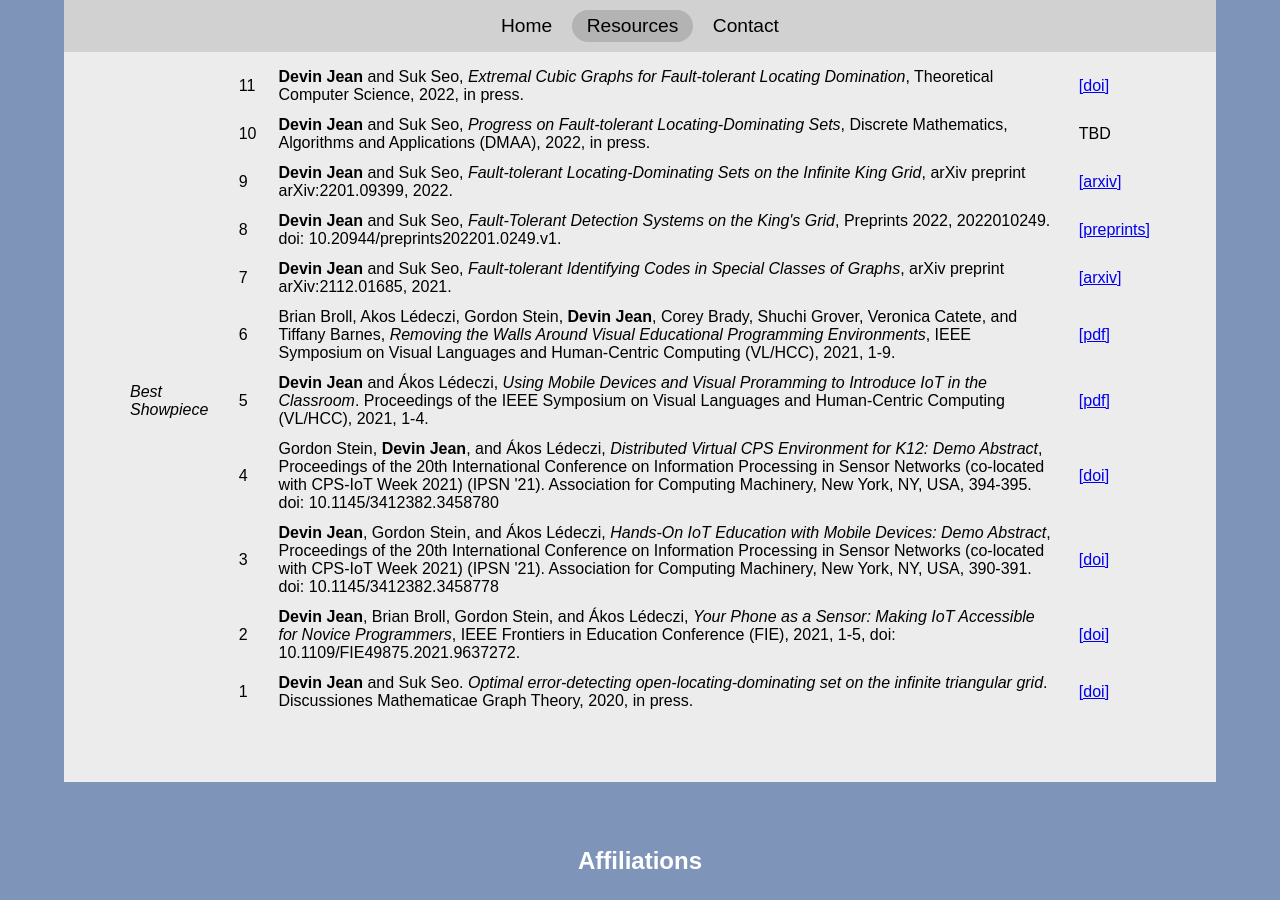
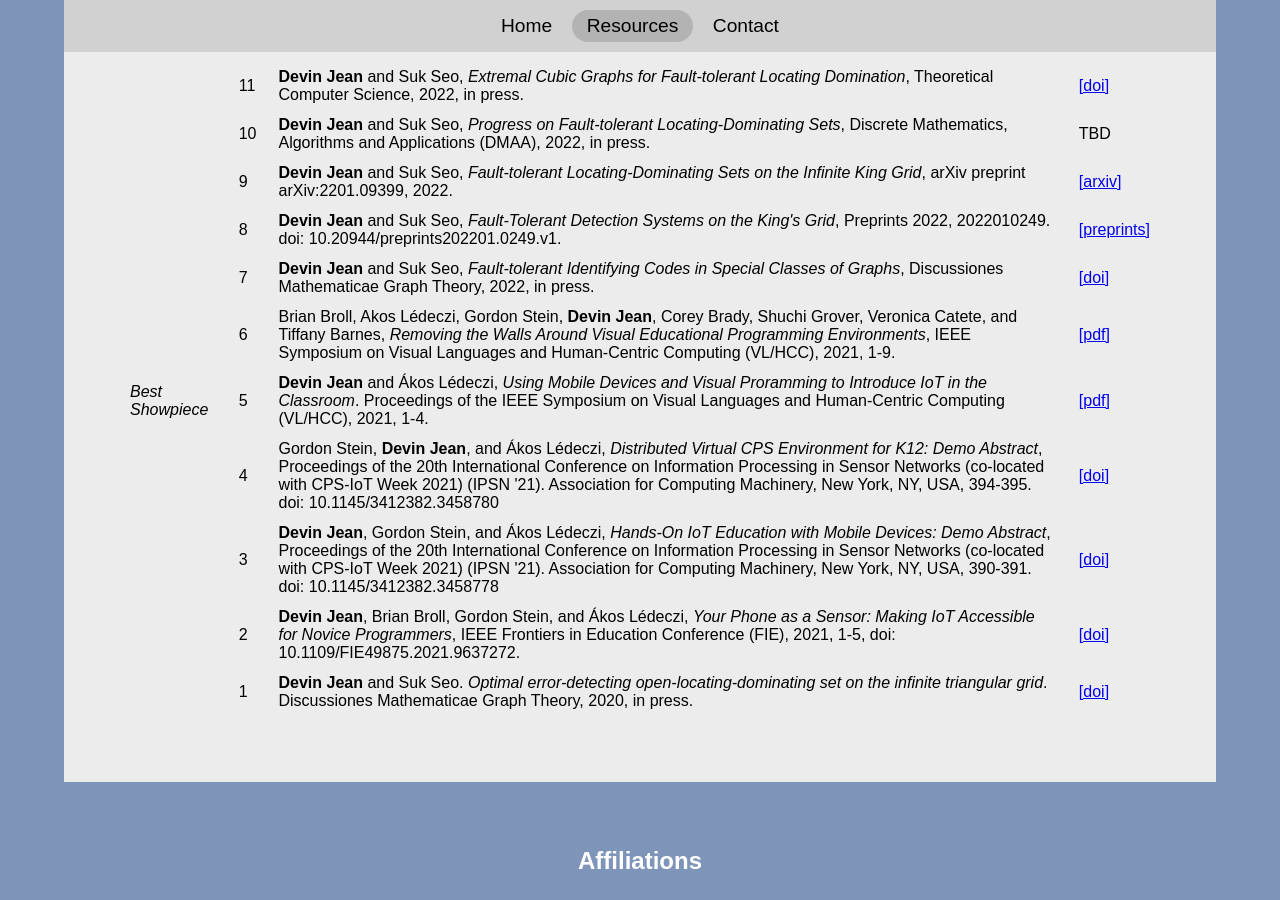
Before and after one commit to dragazo/personal-web, a Jekyll site: the page built from publications.html, in a window 1280 px wide and 900 px high, scrolled down 356 px. Built offline with Jekyll 4.4.1, drawn with Linux system fonts in a browser that asks for light colours.

Commit message:
update pub ref

```diff
--- a/publications.html
+++ b/publications.html
@@ -31,8 +31,8 @@ layout: default
         <tr>
             <td></td>
             <td class='counter-value'></td>
-            <td><strong>Devin Jean</strong> and Suk Seo, <em>Fault-tolerant Identifying Codes in Special Classes of Graphs</em>, arXiv preprint arXiv:2112.01685, 2021.</td>
-            <td><a href='https://arxiv.org/abs/2112.01685' target='_blank'>[arxiv]</a></td>
+            <td><strong>Devin Jean</strong> and Suk Seo, <em>Fault-tolerant Identifying Codes in Special Classes of Graphs</em>, Discussiones Mathematicae Graph Theory, 2022, in press.</td>
+            <td><a href='https://doi.org/10.7151/dmgt.2465' target='_blank'>[doi]</a></td>
         </tr>
         <tr>
             <td></td>
```
Also changed, not shown: Gemfile.lock.
